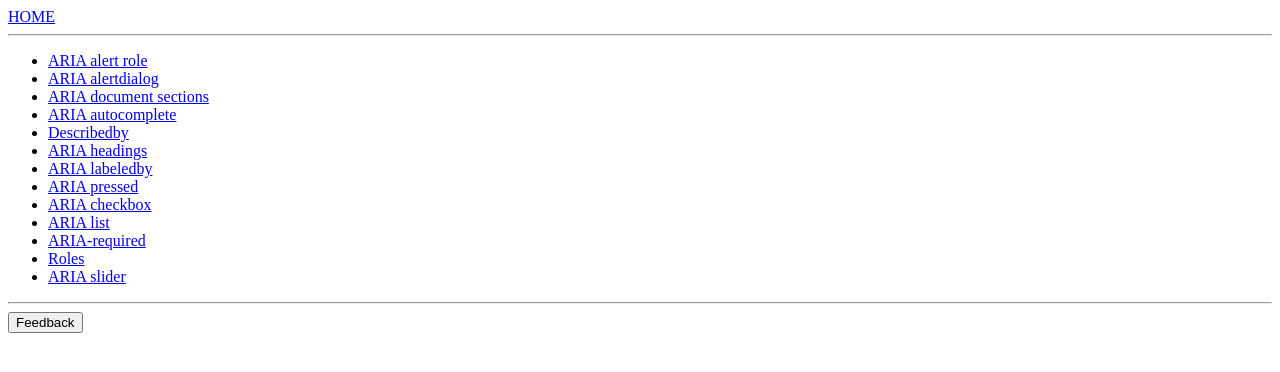
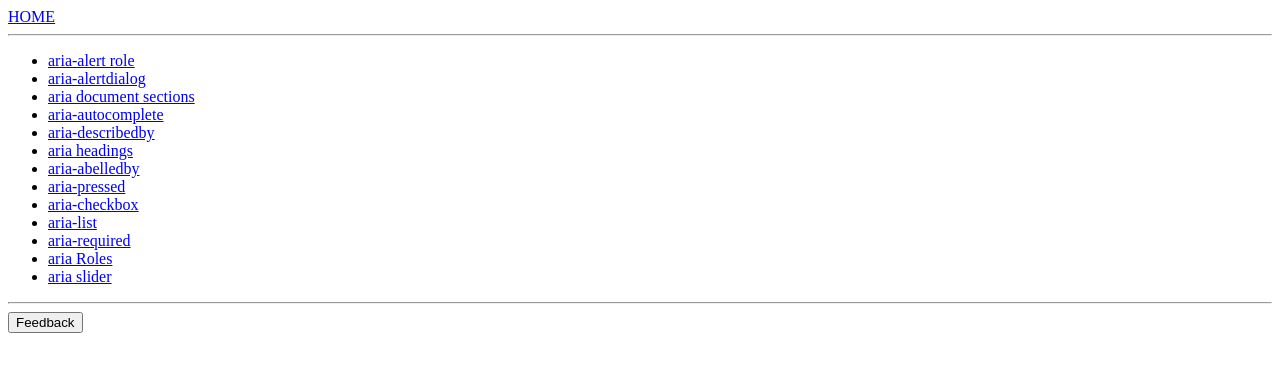
Before and after one commit to ma11y/ma11y.github.io, a plain HTML site: page ARIA/aria.html in a window 1280 px wide. Drawn offline with Linux system fonts and the light colour scheme.

Commit message:
aria-labelledby cleanup
Typo in aria-labelledby (had only 1 L) - fixed that on main aria index,
renamed the example file to match and updated the example file

```diff
--- a/ARIA/aria.html
+++ b/ARIA/aria.html
@@ -18,19 +18,19 @@ ARIA
 
 
 <ul>
-<li><a href="aria-alert.html">ARIA alert role</a></li>
-<li><a href="aria-alertdialog.html">ARIA alertdialog</a></li>
-<li><a href="aria-docstructure.html">ARIA document sections</a></li>
-<li><a href="aria-autocomplete.html">ARIA autocomplete</a></li>
-<li><a href="aria-describedby.html">Describedby</a></li>
-<li><a href="aria-headings.html">ARIA headings</a></li>
-<li><a href="aria-labeledby.html">ARIA labeledby</a></li>
-<li><a href="aria-buttonpressed.html">ARIA pressed</a></li>
-<li><a href="aria-checkbox.html">ARIA checkbox</a></li>
-<li><a href="aria-list.html">ARIA list</a></li>
-<li><a href="aria-required.html">ARIA-required</a></li>
-<li><a href="aria-roles.html">Roles</a></li>
-<li><a href="aria-slider.html">ARIA slider</a></li>
+<li><a href="aria-alert.html">aria-alert role</a></li>
+<li><a href="aria-alertdialog.html">aria-alertdialog</a></li>
+<li><a href="aria-docstructure.html">aria document sections</a></li>
+<li><a href="aria-autocomplete.html">aria-autocomplete</a></li>
+<li><a href="aria-describedby.html">aria-describedby</a></li>
+<li><a href="aria-headings.html">aria headings</a></li>
+<li><a href="aria-labelledby.html">aria-abelledby</a></li>
+<li><a href="aria-buttonpressed.html">aria-pressed</a></li>
+<li><a href="aria-checkbox.html">aria-checkbox</a></li>
+<li><a href="aria-list.html">aria-list</a></li>
+<li><a href="aria-required.html">aria-required</a></li>
+<li><a href="aria-roles.html">aria Roles</a></li>
+<li><a href="aria-slider.html">aria slider</a></li>
 
     </ul>
 
```
Also changed, not shown: ARIA/aria-labelledby.html (renamed from ARIA/aria-labeledby.html, +1 -1 lines).
